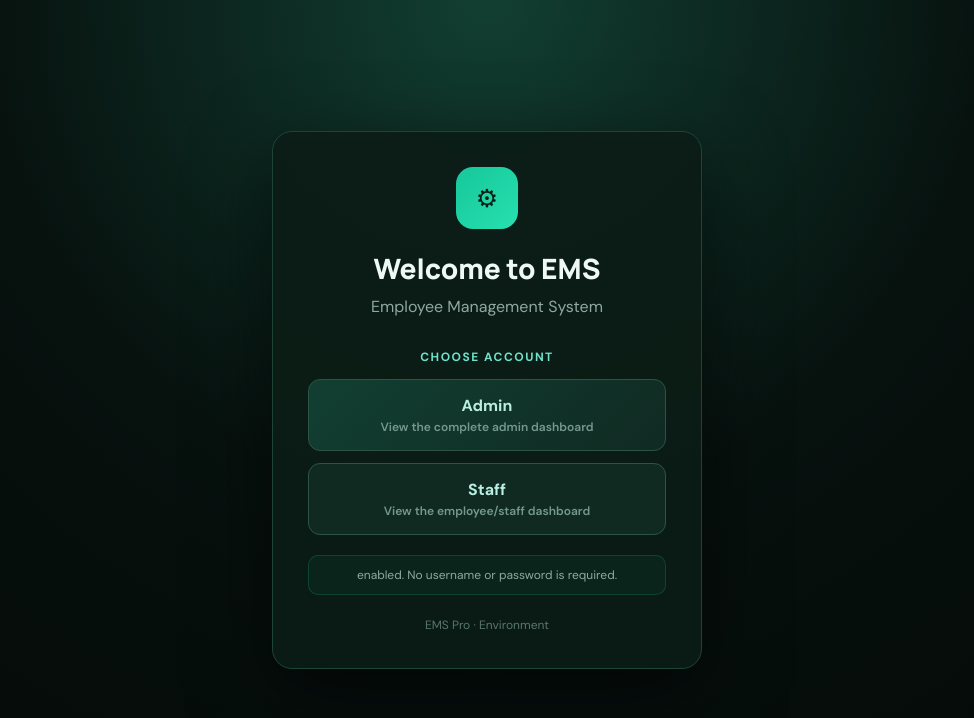
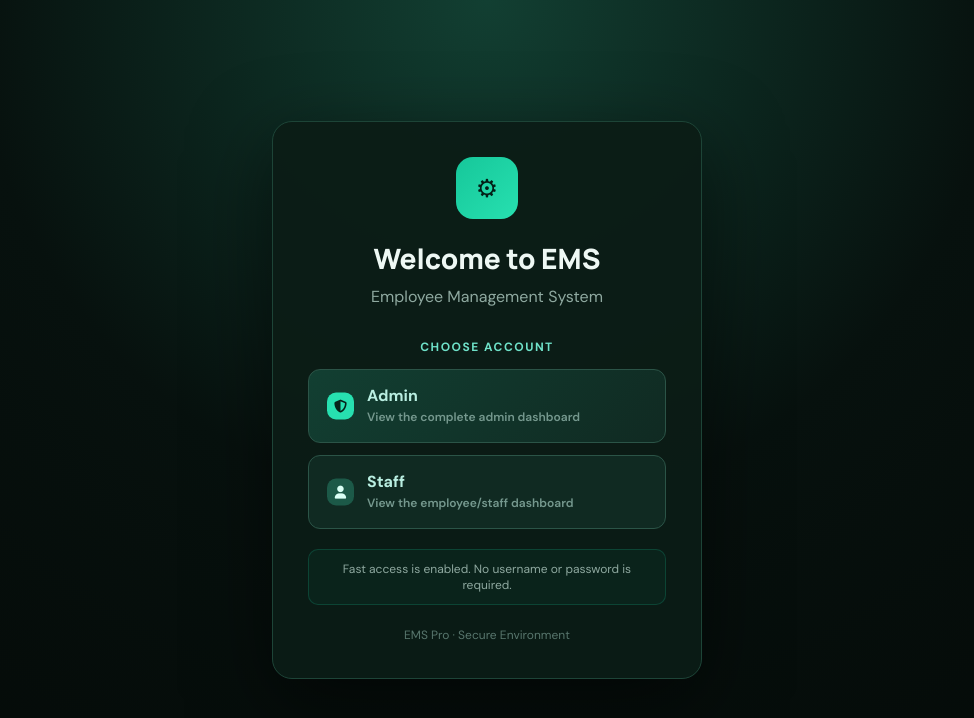
Before and after one commit to zackupdi/employee-management-system, a Django app: page /employees/login/ in a window 1280 px wide. Shown: the top 718 px of the page, without its empty margins (153-1127 px from the left). Run offline with Django 5.2, Linux system fonts and the light colour scheme; some libraries are stand-ins or nearby versions.

Commit message:
Improve account switching and login page

```diff
--- a/employees/templates/employees/login.html
+++ b/employees/templates/employees/login.html
@@ -4,9 +4,10 @@
     <meta charset="utf-8">
     <meta name="viewport" content="width=device-width, initial-scale=1">
 
-    <title>Demo | EMS Pro</title>
+    <title>EMS Pro | Sign In</title>
 
     <link href="https://fonts.googleapis.com/css2?family=DM+Sans:wght@400;600;700&family=Manrope:wght@700;800&display=swap" rel="stylesheet">
+    <link href="https://cdnjs.cloudflare.com/ajax/libs/font-awesome/6.6.0/css/all.min.css" rel="stylesheet">
 
     <style>
         * {
@@ -25,7 +26,7 @@
             padding: 20px;
         }
 
-        .demo {
+        .login-panel {
             width: min(430px, 100%);
             background: #0b1c16ef;
             border: 1px solid #1d4437;
@@ -58,7 +59,7 @@
             line-height: 1.5;
         }
 
-        .demo-label {
+        .account-label {
             text-align: center;
             color: #6fe2c9;
             font-size: 12px;
@@ -68,33 +69,56 @@
             margin-bottom: 14px;
         }
 
-        .role {
+        .account-link {
+            position: relative;
             display: block;
             text-decoration: none;
             width: 100%;
-            padding: 15px;
+            min-height: 74px;
+            padding: 15px 18px 15px 58px;
             margin-bottom: 12px;
             border: 1px solid #2b5447;
             border-radius: 12px;
             background: #102a22;
             color: #b9eee1;
             font-weight: 800;
-            text-align: center;
+            text-align: left;
             transition: .2s ease;
         }
 
-        .role:hover {
+        .account-link:hover {
             background: #153b30;
             border-color: #16c79a;
-            transform: translateY(-1px);
+            transform: translateY(-2px);
+            box-shadow: 0 10px 24px #0004;
         }
 
-        .role.admin {
+        .account-link.admin {
             background: linear-gradient(135deg, #123f32, #102a22);
         }
 
-        .role.staff {
+        .account-link.staff {
             background: #102a22;
+        }
+
+        .account-icon {
+            position: absolute;
+            top: 50%;
+            left: 18px;
+            width: 27px;
+            height: 27px;
+            display: grid;
+            place-items: center;
+            transform: translateY(-50%);
+            color: #062319;
+            background: #27e0b0;
+            border-radius: 9px;
+            font-size: 13px;
+        }
+
+        .account-link.staff .account-icon {
+            color: #d9fff5;
+            background: #1c5948;
         }
 
         .role-title {
@@ -132,7 +156,7 @@
 
 <body>
 
-<div class="demo">
+<div class="login-panel">
 
     <div class="logo">
         ⚙
@@ -146,12 +170,12 @@
         Employee Management System
     </div>
 
-    <div class="demo-label">
+    <div class="account-label">
         Choose Account
     </div>
 
-    <!-- DEMO ADMIN -->
-    <a href="{% url 'demo_login' %}?role=admin" class="role admin">
+    <a href="{% url 'demo_login' %}?role=admin" class="account-link admin" aria-label="Open Admin Dashboard">
+        <span class="account-icon"><i class="fa-solid fa-shield-halved"></i></span>
         <span class="role-title">
              Admin
         </span>
@@ -160,8 +184,8 @@
         </span>
     </a>
 
-    <!-- DEMO STAFF -->
-    <a href="{% url 'demo_login' %}?role=staff" class="role staff">
+    <a href="{% url 'demo_login' %}?role=staff" class="account-link staff" aria-label="Open Staff Dashboard">
+        <span class="account-icon"><i class="fa-solid fa-user"></i></span>
         <span class="role-title">
              Staff
         </span>
@@ -171,11 +195,11 @@
     </a>
 
     <div class="notice">
-   enabled. No username or password is required.
+    Fast access is enabled. No username or password is required.
     </div>
 
     <div class="footer">
-        EMS Pro ·  Environment
+        EMS Pro · Secure Environment
     </div>
 
 </div>
```
Also changed, not shown: employees/templates/employees/dashboard.html (+11 -10 lines), employees/templates/employees/staff_dashboard.html (+16 -5 lines).
